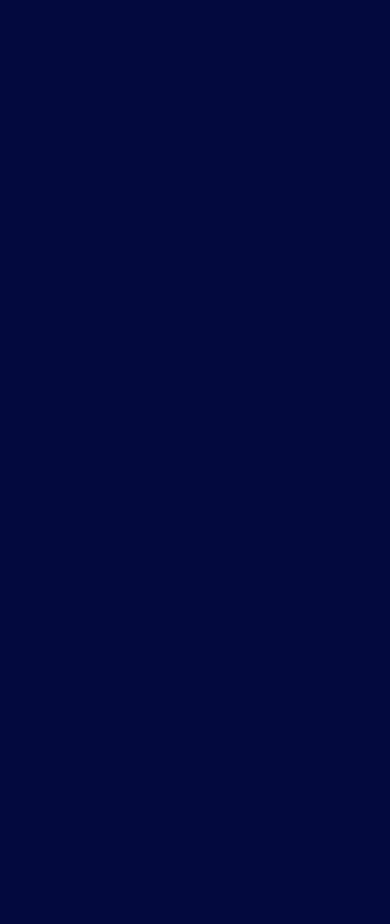
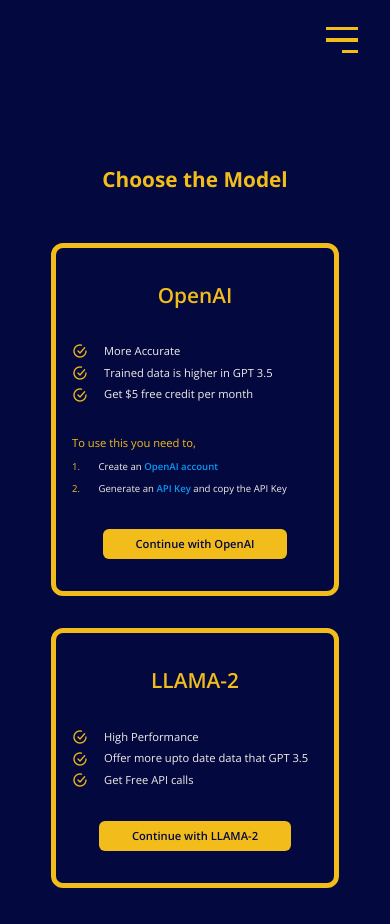
Before and after one commit to venuradesh/personalize-gpt-APP, an Angular app: page /model-selection in a window 390 px wide. Before the commit this address led to /. Before the commit the page ends 844 px from the top, so only its background shows below. Built offline with nearby package versions, Linux system fonts and the light colour scheme.

Commit message:
model selection page done with responsiveness

```diff
--- /dev/null
+++ b/src/app/Pages/model-selection/model-selection.component.css
@@ -0,0 +1,156 @@
+.model-selection-wrapper {
+  position: relative;
+  padding-inline: 2rem;
+  width: 100vw;
+  height: 100vh;
+  z-index: 0;
+}
+
+.model-selection-wrapper .nav-bar-container {
+  height: 5rem;
+  width: 100%;
+  display: flex;
+  align-items: center;
+  justify-content: flex-end;
+  position: sticky;
+  top: 0;
+  background-color: var(--pgpt-clr-dark-blue);
+  z-index: 1;
+}
+
+.model-selection-wrapper .content-container {
+  width: 100%;
+  height: calc(100vh - 5rem);
+  display: flex;
+  align-items: center;
+  flex-direction: column;
+  justify-content: center;
+  row-gap: 3rem;
+  position: relative;
+}
+
+.model-selection-wrapper .content-container .heading {
+  font-size: var(--pgpt-f-l);
+  color: var(--pgpt-clr-dark-yellow);
+  font-weight: 700;
+}
+
+.model-selection-wrapper .content-container .models {
+  display: flex;
+  column-gap: 3rem;
+}
+
+.model-selection-wrapper .content-container .models .model {
+  width: 30rem;
+  height: max-content;
+  padding: 2rem 1rem;
+  border: 5px solid var(--pgpt-clr-dark-yellow);
+  border-radius: 12px;
+}
+
+.models .model .title {
+  font-size: var(--pgpt-f-l);
+  font-weight: 600;
+  color: var(--pgpt-clr-dark-yellow);
+  margin-bottom: 2rem;
+  text-align: center;
+}
+
+.models .model .advantages {
+  display: flex;
+  flex-direction: column;
+  row-gap: 0.3rem;
+  margin-bottom: 2rem;
+}
+
+.models .model .advantages .adv {
+  display: flex;
+  align-items: center;
+  column-gap: 1rem;
+  font-size: var(--pgpt-f-m);
+}
+
+.models .model .advantages .adv img {
+  width: 1rem;
+}
+
+.models .model .steps {
+  margin-bottom: 2rem;
+}
+
+.models .model .steps .sub-heading {
+  font-size: var(--pgpt-f-m);
+  color: var(--pgpt-clr-dark-yellow);
+  margin-bottom: 0.5rem;
+}
+
+.models .model .steps .step-container {
+  display: flex;
+  flex-direction: column;
+  row-gap: 0.5rem;
+  font-size: var(--pgpt-f-n);
+}
+
+.models .model .steps .step-container .step span {
+  color: var(--pgpt-clr-dark-yellow);
+  margin-right: 1rem;
+}
+
+.models .model .steps .step-container .step a {
+  color: var(--pgpt-clr-light-blue);
+  font-weight: 600;
+  cursor: pointer;
+}
+
+.models .model .steps .step-container .step a:hover {
+  text-decoration: underline;
+}
+
+.models .model .btn-container {
+  display: flex;
+  justify-content: center;
+  align-items: center;
+}
+
+.models .model .btn-container .btn {
+  background-color: var(--pgpt-clr-dark-yellow);
+  color: var(--pgpt-clr-dark-blue);
+  font-weight: 600;
+  padding-inline: 2rem;
+  font-size: var(--pgpt-f-m);
+}
+
+.models .model .btn-container .btn:hover {
+  background-color: var(--pgpt-clr-light-yellow);
+}
+
+@media only screen and (max-width: 1080px) {
+  .model-selection-wrapper .content-container .models .model {
+    width: 23rem;
+  }
+}
+
+@media only screen and (max-width: 840px) {
+  .model-selection-wrapper {
+    padding-bottom: 10rem;
+  }
+
+  .model-selection-wrapper .content-container {
+    /* overflow-x: hidden; */
+    /* overflow-y: overlay; */
+    /* padding-bottom: 10rem; */
+    top: 5rem;
+  }
+
+  .model-selection-wrapper .content-container .models {
+    flex-direction: column;
+    row-gap: 2rem;
+    padding-bottom: 2rem;
+  }
+}
+
+@media only screen and (max-width: 620px) {
+  .model-selection-wrapper .content-container .models .model {
+    width: 18rem;
+  }
+}
--- /dev/null
+++ b/src/app/Pages/model-selection/model-selection.component.html
@@ -0,0 +1,68 @@
+<div class="model-selection-wrapper">
+  <div class="nav-bar-container">
+    <pgpt-nav-bar
+      [navBarElements]="navBarElements"
+      [landingPageContainer]="false"
+    ></pgpt-nav-bar>
+  </div>
+  <div class="content-container">
+    <div class="heading">Choose the Model</div>
+    <div class="models">
+      <div class="openai model">
+        <div class="title">OpenAI</div>
+        <div class="advantages">
+          <div class="adv">
+            <img src="../../../assets/Icons/checkmark.png" alt="checkmark" />
+            <span>More Accurate</span>
+          </div>
+          <div class="adv">
+            <img src="../../../assets/Icons/checkmark.png" alt="checkmark" />
+            <span>Trained data is higher in GPT 3.5</span>
+          </div>
+          <div class="adv">
+            <img src="../../../assets/Icons/checkmark.png" alt="checkmark" />
+            <span>Get $5 free credit per month</span>
+          </div>
+        </div>
+        <div class="steps">
+          <div class="sub-heading">To use this you need to,</div>
+          <div class="step-container">
+            <div class="step">
+              <span>1. </span>Create an <a href="#">OpenAI account</a>
+            </div>
+            <div class="step">
+              <span>2. </span>Generate an <a href="#">API Key</a> and copy the
+              API Key
+            </div>
+          </div>
+        </div>
+        <div class="btn-container">
+          <div class="continue btn">Continue with OpenAI</div>
+        </div>
+      </div>
+      <div class="llama model">
+        <div class="title">LLAMA-2</div>
+        <div class="advantages">
+          <div class="adv">
+            <img src="../../../assets/Icons/checkmark.png" alt="checkmark" />
+            <span>High Performance</span>
+          </div>
+          <div class="adv">
+            <img src="../../../assets/Icons/checkmark.png" alt="checkmark" />
+            <span>Offer more upto date data that GPT 3.5</span>
+          </div>
+          <div class="adv">
+            <img src="../../../assets/Icons/checkmark.png" alt="checkmark" />
+            <span>Get Free API calls</span>
+          </div>
+        </div>
+        <div class="steps">
+          <!-- <div class="sub-heading">Powered by LLAMA API</div> -->
+        </div>
+        <div class="btn-container">
+          <div class="continue btn">Continue with LLAMA-2</div>
+        </div>
+      </div>
+    </div>
+  </div>
+</div>
--- /dev/null
+++ b/src/app/Pages/model-selection/model-selection.component.ts
@@ -0,0 +1,21 @@
+import { Component } from '@angular/core';
+
+//models
+import { navBarModel } from '../../Models/nav_bar_model';
+
+//components
+import { NavBarComponent } from '../../Components/nav-bar/nav-bar.component';
+
+@Component({
+  selector: 'pgpt-model-selection',
+  standalone: true,
+  imports: [NavBarComponent],
+  templateUrl: './model-selection.component.html',
+  styleUrl: './model-selection.component.css',
+})
+export class ModelSelectionComponent {
+  navBarElements: navBarModel = {
+    signUp: false,
+    login: true,
+  };
+}
--- a/src/app/app.routes.ts
+++ b/src/app/app.routes.ts
@@ -2,6 +2,7 @@
 
 //pages
 import { LandingPageComponent } from './Pages/landing-page/landing-page.component';
+import { ModelSelectionComponent } from './Pages/model-selection/model-selection.component';
 
 export const routes: Routes = [
   {
@@ -9,4 +10,9 @@
     component: LandingPageComponent,
     pathMatch: 'full',
   },
+  {
+    path: 'model-selection',
+    component: ModelSelectionComponent,
+    pathMatch: 'full',
+  },
 ];
```
Also changed, not shown: 1 other file (tests, documents, lock files or other folders).
